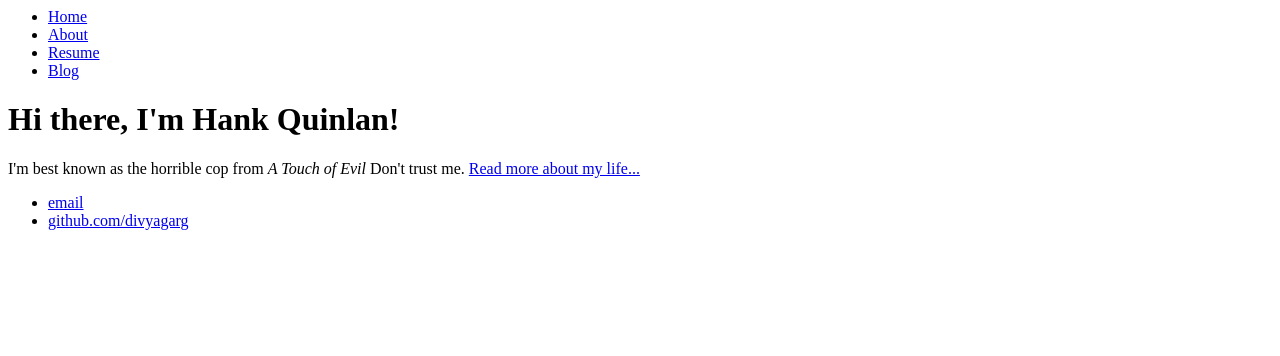
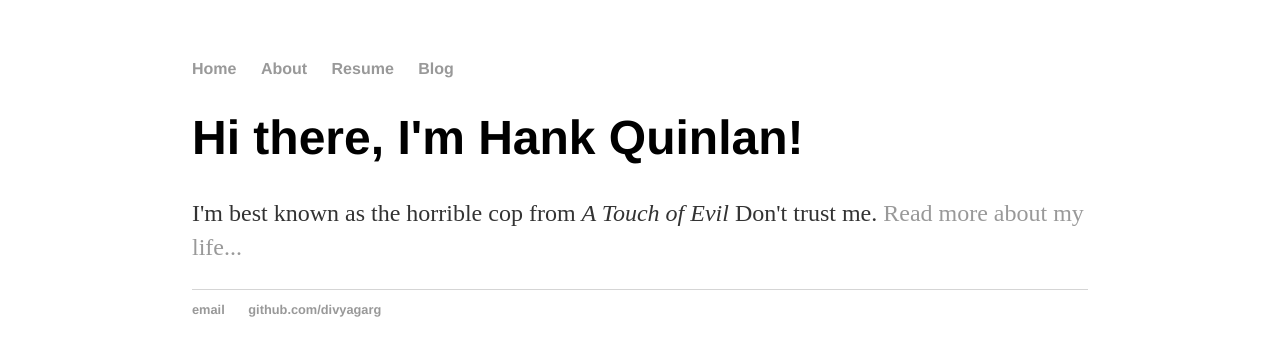
Before and after one commit to divyagarg1/github.io, a Jekyll site: the page built from index.html, in a window 1280 px wide. Shown: the top 356 px of the page. Built offline with Jekyll 4.4.1, drawn with Linux system fonts in a browser that asks for light colours.

Commit message:
Update default.html

```diff
--- a/_layouts/default.html
+++ b/_layouts/default.html
@@ -2,7 +2,7 @@
 		<head>
 			<title>{{ page.title }}</title>
 			<!-- link to main stylesheet -->
-			<link rel="stylesheet" type="text/css" href="github.io/css/main.css">
+			<link rel="stylesheet" type="text/css" href="/github.io/css/main.css">
 		</head>
 		<body>
 			<nav>
```
